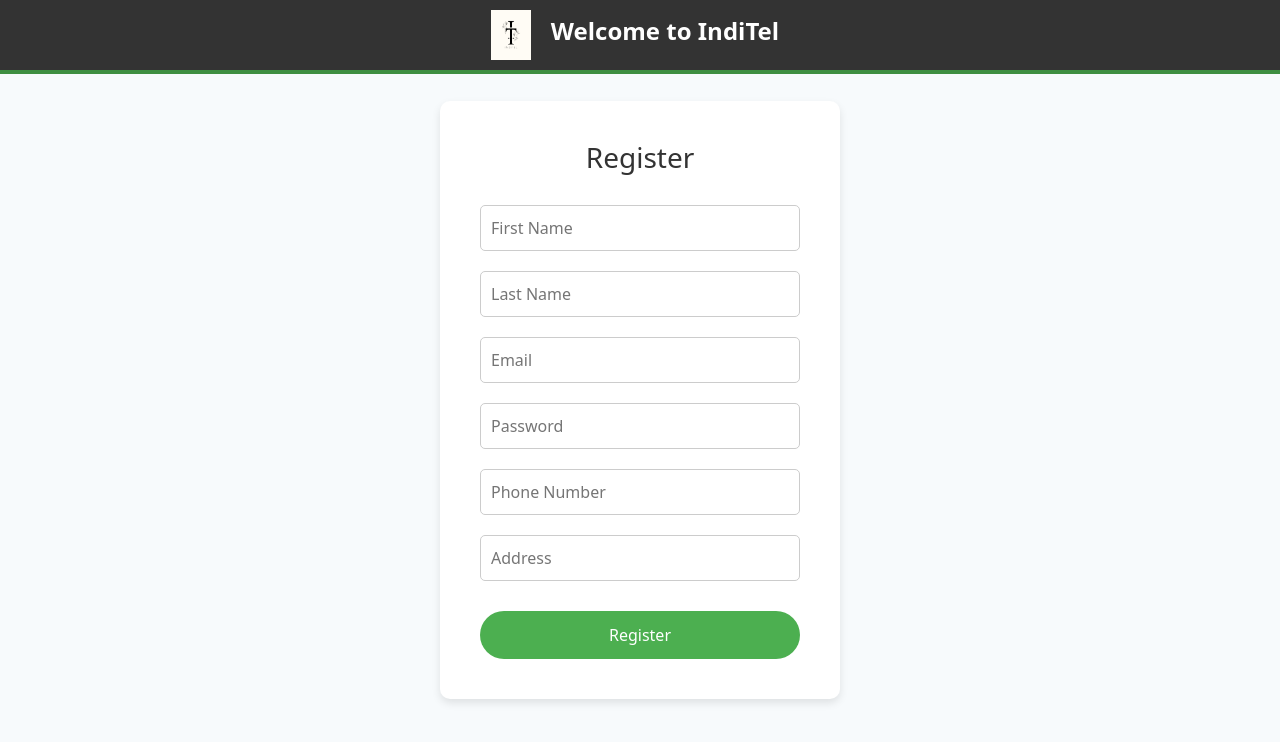
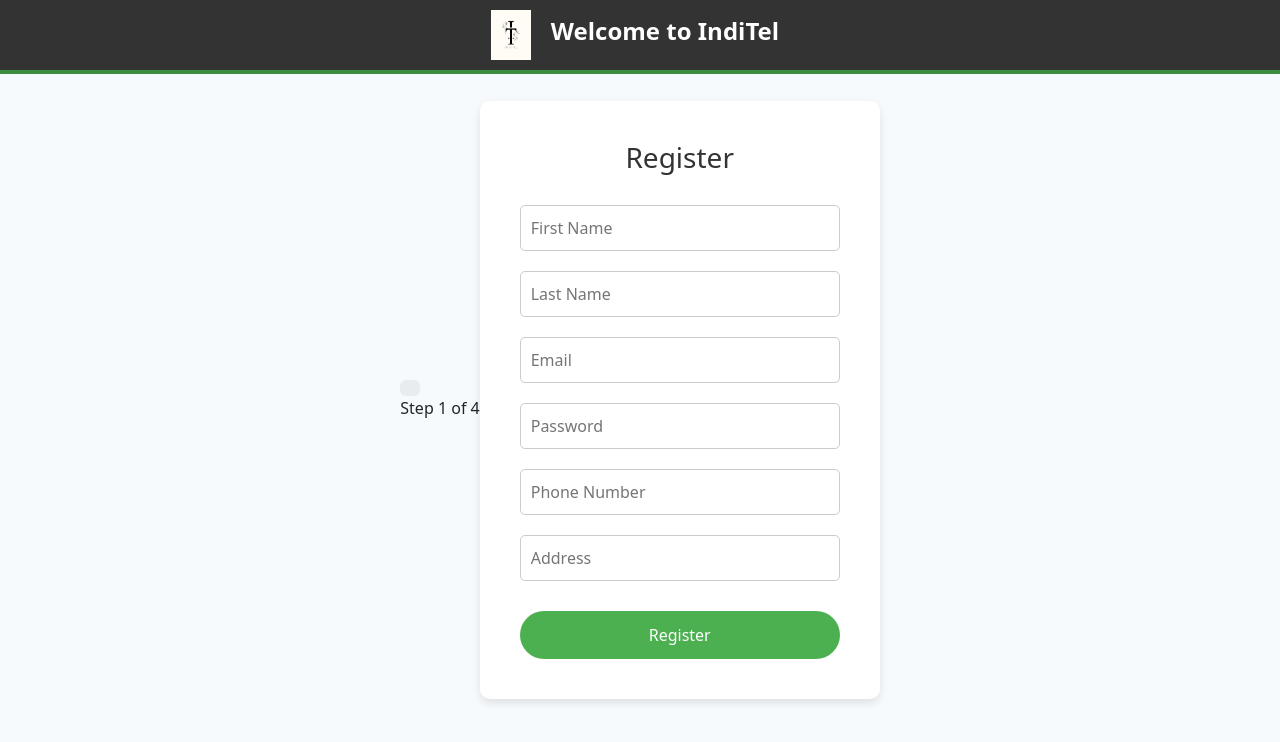
Before and after one commit to snehanadigb/frontendfinal, a React (Create React App) app: page /register in a window 1280 px wide. Shown: the top 742 px of the page. Built offline with nearby package versions, Linux system fonts and the light colour scheme.

Commit message:
Updated Register.js

```diff
--- a/src/components/Register.js
+++ b/src/components/Register.js
@@ -1,4 +1,3 @@
-
 import React, { useState } from 'react';
 import axios from 'axios';
 import './Registration.css';
@@ -14,6 +13,8 @@ const Registration = () => {
   const [otp, setOtp] = useState('');
   const [stage, setStage] = useState('register'); // 'register' or 'verify'
   const [error, setError] = useState('');
+
+  const [step, setStep] = useState(1); // Step progress state
 
   const validateEmail = (email) => /^[^\s@]+@[^\s@]+\.[^\s@]+$/.test(email);
   const validatePhoneNo = (phone_no) => /^\d{10}$/.test(phone_no);
@@ -31,14 +32,12 @@ const Registration = () => {
       const response = await axios.post('http://localhost:5004/auth/register', { f_name, l_name, email, password, phone_no, address });
       const token = response.data.token;
 
-      // Save JWT token in localStorage or sessionStorage
-
-    if (response.status === 201) {
-      localStorage.setItem('customerId', response.data.customerId)
-      localStorage.setItem('authToken', token);
-      console.log("hello");
-      setStage('verify');
-    }
+      if (response.status === 201) {
+        localStorage.setItem('customerId', response.data.customerId);
+        localStorage.setItem('authToken', token);
+        setStage('verify');
+        setStep(2); // Move to step 2 for OTP verification
+      }
     } catch (error) {
       setError('Registration failed. Please try again.');
       console.error('Error during registration:', error);
@@ -54,6 +53,7 @@ const Registration = () => {
       if (response.status === 200) {
         alert('Email verified successfully!');
         window.location.href = '/upload-documents'; // Redirect to document upload page
+        setStep(3); // Move to step 3 for document upload
       }
     } catch (error) {
       setError('OTP verification failed. Please try again.');
@@ -72,6 +72,13 @@ const Registration = () => {
       </header>
 
       <main className="registration-main">
+        <div className="progress-bar-wrapper">
+          <div className="progress-bar">
+            <div className="progress" style={{ width: `${(step / 4) * 100}%` }}></div>
+          </div>
+          <div className="step-label">Step {step} of 4</div>
+        </div>
+
         <form className="registration-form" onSubmit={stage === 'register' ? handleRegister : handleVerify}>
           <h2>{stage === 'register' ? 'Register' : 'Verify OTP'}</h2>
           {stage === 'register' ? (
```
